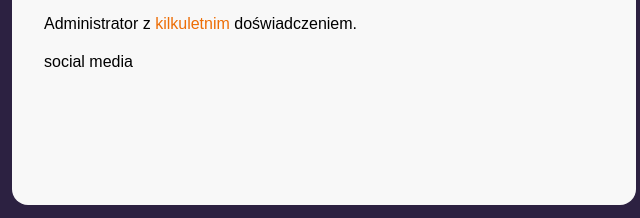
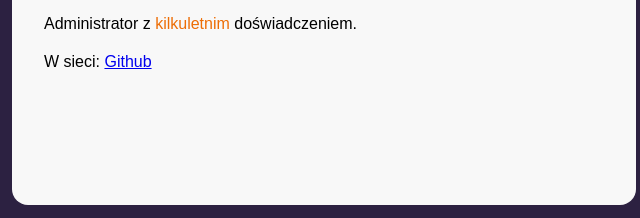
Before and after one commit to sebastian-misztal/business-card, a plain HTML site: page index.html in a window 1280 px wide. Shown: the part 355-573 px from the top of the page, 316-956 px from the left. Drawn offline with Linux system fonts and the light colour scheme.

Commit message:
business card styles now

```diff
--- a/index.html
+++ b/index.html
@@ -19,7 +19,7 @@
                 Administrator z <strong class="special">kilkuletnim</strong> doświadczeniem.
             </p>
             <p class="person__description">
-                social media
+                W sieci: <a href="#" class="person__link">Github</a>
             </p>
         </article>
     </main>
```
